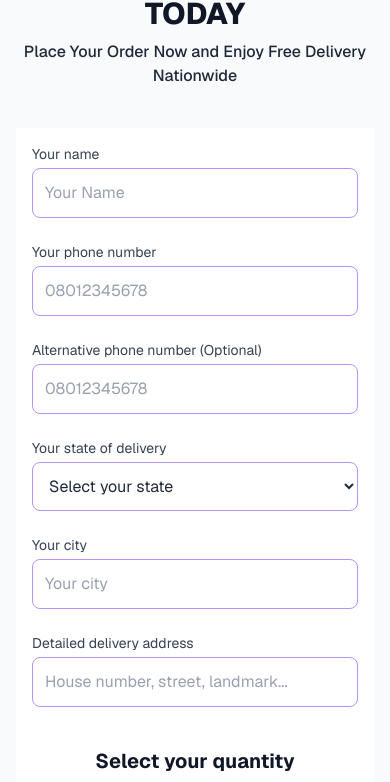
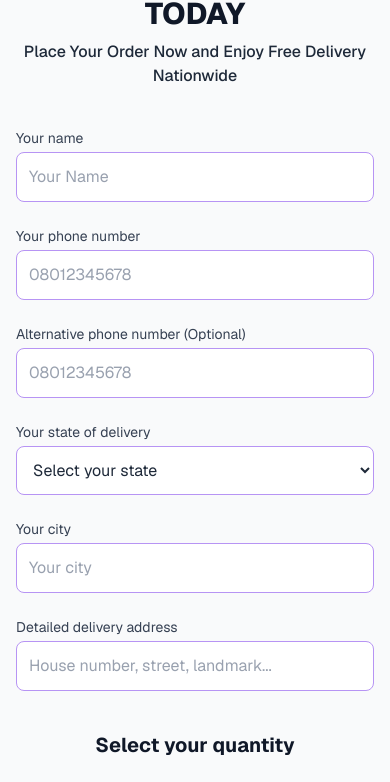
Before and after one commit to PenielOkoli/swallow-maker-store, a Next.js app: page / in a window 390 px wide. Shown: the part 4055-4837 px from the top of the page. Built offline with nearby package versions, Linux system fonts and the light colour scheme.

Commit message:
style: update padding and background color in CheckoutForm component for improved UI

```diff
--- a/components/CheckoutForm.tsx
+++ b/components/CheckoutForm.tsx
@@ -39,7 +39,7 @@ export default function CheckoutForm() {
   // Success Message UI
   if (isSuccess) {
     return (
-      <div className="max-w-xl mx-auto p-8 bg-green-50 rounded-xl border border-green-200 text-center shadow-sm">
+      <div className="w-full max-w-xl mx-auto p-6 bg-green-50 rounded-xl border border-green-200 text-center shadow-sm">
         <svg className="w-16 h-16 text-green-500 mx-auto mb-4" fill="none" stroke="currentColor" viewBox="0 0 24 24">
             <path strokeLinecap="round" strokeLinejoin="round" strokeWidth="2" d="M9 12l2 2 4-4m6 2a9 9 0 11-18 0 9 9 0 0118 0z"></path>
         </svg>
@@ -50,7 +50,7 @@ export default function CheckoutForm() {
   }
 
   return (
-    <div className="max-w-xl mx-auto p-4 md:p-8 bg-white text-left">
+    <div className="w-full max-w-xl mx-auto p-0 md:p-8 bg-transparent md:bg-white text-left">
       <form onSubmit={handleSubmit} className="space-y-6">
         {/* Contact Info */}
         <div>
@@ -160,7 +160,7 @@ export default function CheckoutForm() {
         <div className="pt-4">
           <h3 className="font-bold text-xl text-center mb-6">Select your quantity</h3>
           <div className="space-y-4">
-            <label className="flex items-center justify-between p-3 md:p-4 border border-gray-200 rounded-lg cursor-pointer hover:border-[#6B46C1] transition-colors">
+            <label className="flex items-center justify-between p-3 md:p-4 border border-gray-200 rounded-lg cursor-pointer hover:border-[#6B46C1] transition-colors bg-white">
               <div className="flex items-center gap-3">
                 <input type="radio" name="Quantity" value="1 Unit (₦85,000)" required className="w-4 h-4 text-[#6B46C1]" defaultChecked />
                 <span className="font-medium text-sm md:text-base text-gray-700 uppercase">Buy 1 Unit OF Automatic Swallow Maker</span>
```
